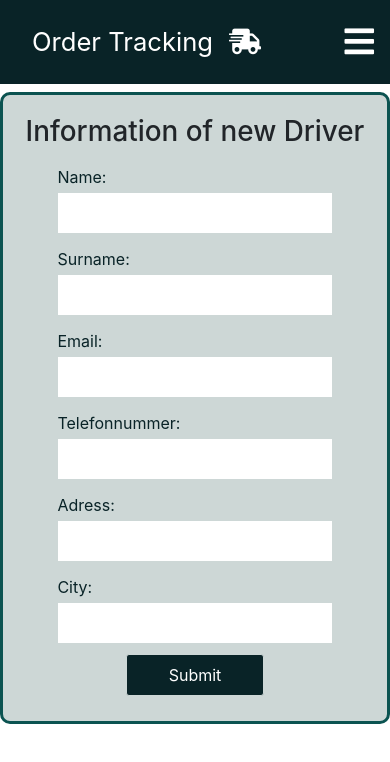
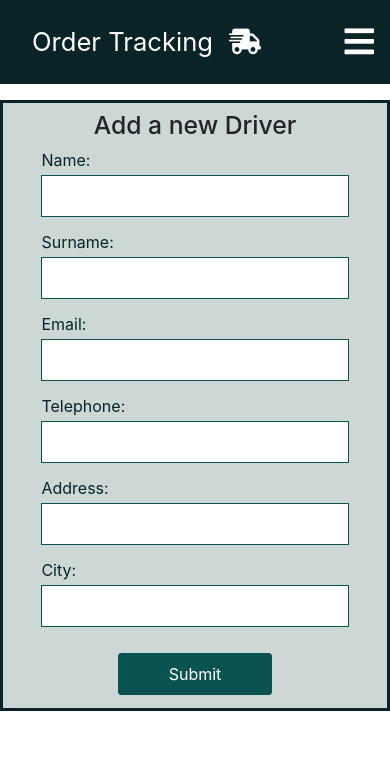
Before and after one commit to Codevid-21/Driver-Order-Tracking, a React (Create React App) app in the folder frontend/: page /newdriver in a window 390 px wide. Shown: the top 762 px of the page. Built offline with nearby package versions, Linux system fonts and the light colour scheme.

Commit message:
new driver style

```diff
--- a/frontend/src/pages/NewDriver.jsx
+++ b/frontend/src/pages/NewDriver.jsx
@@ -1,65 +1,102 @@
-import React from "react";
+import React, { useState } from "react";
 import { useHistory } from "react-router-dom";
 
 function NewDriver() {
   let history = useHistory();
 
-  const submitForm = () => {
-    const url = `http://localhost:2005/orders`;
-    const options = {
+  const [newDriversInfo, setNewDriversInfo] = useState({
+    name: "",
+    surname: "",
+    email: "",
+    tel: "",
+    address: "",
+    city: "",
+  });
+
+  const addANewDriver = (e) => {
+    e.preventDefault();
+
+    fetch("http://localhost:2005/drivers", {
       method: "POST",
+      body: JSON.stringify(newDriversInfo),
       headers: {
-        "Content-type": "application/json",
+        "Content-type": "application/json", // The type of data you're sending
       },
-      body: JSON.stringify({
-        name: "deneme name",
-        detail: "deneme detail",
-        customerId: "deneme id customer",
-        date: "deneme name",
-        price: "beles",
-        driver: "yok",
-      }),
-    };
-
-    fetch(url, options)
-      .then((response) => response.json())
-      .then((result) => console.log("Gönderilen Order", result));
+    });
 
     history.push("/");
   };
 
   return (
-    <div>
-      <form onSubmit={submitForm}>
-        <h1>Information of new Driver</h1>
+    <div className="newDriver__container">
+      <form onSubmit={addANewDriver} autoComplete="off">
+        <h2>Add a new Driver</h2>
         <label>
           Name:
-          <input type="text" name="name" />
+          <input
+            type="text"
+            name="name"
+            value={newDriversInfo.name}
+            onChange={(e) =>
+              setNewDriversInfo({ ...newDriversInfo, name: e.target.value })
+            }
+          />
         </label>
         <label>
           Surname:
-          <input type="text" name="surname" />
+          <input
+            type="text"
+            name="surname"
+            value={newDriversInfo.surname}
+            onChange={(e) =>
+              setNewDriversInfo({ ...newDriversInfo, surname: e.target.value })
+            }
+          />
         </label>
         <label>
           Email:
-          <input type="email" name="email" />
+          <input
+            type="email"
+            name="email"
+            value={newDriversInfo.email}
+            onChange={(e) =>
+              setNewDriversInfo({ ...newDriversInfo, email: e.target.value })
+            }
+          />
         </label>
         <label>
-          Telefonnummer:
-          <input type="text" name="telefon" />
+          Telephone:
+          <input
+            type="text"
+            name="telefon"
+            value={newDriversInfo.tel}
+            onChange={(e) =>
+              setNewDriversInfo({ ...newDriversInfo, tel: e.target.value })
+            }
+          />
         </label>
         <label>
-          Adress:
-          <input type="text" name="adress" />
+          Address:
+          <input
+            type="text"
+            name="adress"
+            value={newDriversInfo.address}
+            onChange={(e) =>
+              setNewDriversInfo({ ...newDriversInfo, address: e.target.value })
+            }
+          />
         </label>
         <label>
           City:
-          <input type="text" name="city" />
+          <input
+            type="text"
+            name="city"
+            value={newDriversInfo.city}
+            onChange={(e) =>
+              setNewDriversInfo({ ...newDriversInfo, city: e.target.value })
+            }
+          />
         </label>
-        {/* <label>
-          City:
-          <input type="text" name="city" />
-        </label> */}
         <label>
           <input type="submit" value="Submit" />
         </label>
--- a/frontend/src/sass/_NewDriver.scss
+++ b/frontend/src/sass/_NewDriver.scss
@@ -1,27 +1,37 @@
-$base-color: #0B5351;
-$first-color: #092327;
-$second-color: #F87060;
-$third-color: #CDD7D6;
-$text-color: #B3A394;
+$primaryColor : #CDD7D6;
+$secondaryColor : #F87060;
+$thirdColor : #0B5351;
+$fourthColor : #092327;
+$fifth-color: #B3A394;
+
+.newDriver__container {
+    height: 79vh;
+
+    // justify-content: center;
+    // padding: 20px;
+    // margin: 50px;
 
     form {
-    max-width: 800px;
-    // min-height: 90vh;
+        max-width: 600px;
         display: flex;
         flex-direction: column;
-    align-items: center;
+        align-items: stretch;
         justify-content: center;
-    margin: 2% auto;
-    padding: 20px;
-    border: 3px solid $base-color;
-    border-radius: 10px;
-    background-color: $third-color;
+        margin: 4% auto;
+        padding: 2% 0;
+        border: 3px solid $fourthColor;
+        background-color: $primaryColor;
+
+        h2{
+            margin: 0 auto;
+        }
+
 
         label {
             display: flex;
             flex-direction: column;
             width: 80%;
-        color: $first-color;
+            color: $fourthColor;
             margin: 5px auto;
             line-height: 30px;
 
@@ -29,24 +39,35 @@ form {
                 line-height: 30px;
                 display: block;
                 padding: 5px;
-            border: 1px solid $third-color;
+                border: 1px solid $thirdColor;
 
                 &:focus {
-                border: 2px solid $second-color;
+                    outline: 3px solid $secondaryColor;
                 }
 
                 &[type="submit"] {
                     width: 50%;
-                margin: 0 auto;
-                background-color: $first-color;
+                    margin: 5% auto 0 auto;
+                    background-color: $thirdColor;
                     border-radius: 3px;
                     color: #fff;
 
                     &:hover {
-                    background-color: $second-color;
-                    color: $first-color;
+                        background-color: $secondaryColor;
+                        color: $fourthColor;
                     }
                 }
             }
         }
     }
+
+
+}
+
+@media all and (max-width: 768px) {
+    form {
+        margin: 0;
+        padding: 0;
+        border: none;
+    }
+}
--- a/frontend/src/sass/_SelectDrivers.scss
+++ b/frontend/src/sass/_SelectDrivers.scss
@@ -5,7 +5,7 @@ $fourthColor : #092327;
 
 
 .allDrivers__container {
-    height: 80vh;
+    height: 79vh;
     display: flex;
     justify-content: space-evenly;
     padding: 20px;
@@ -29,6 +29,8 @@ $fourthColor : #092327;
                 padding: 10px;
                 background-color: $thirdColor;
                 color: white;
+                display: flex;
+                justify-content: center;
 
             }
 
```
Lines whose indentation alone changed are shown as unchanged.
